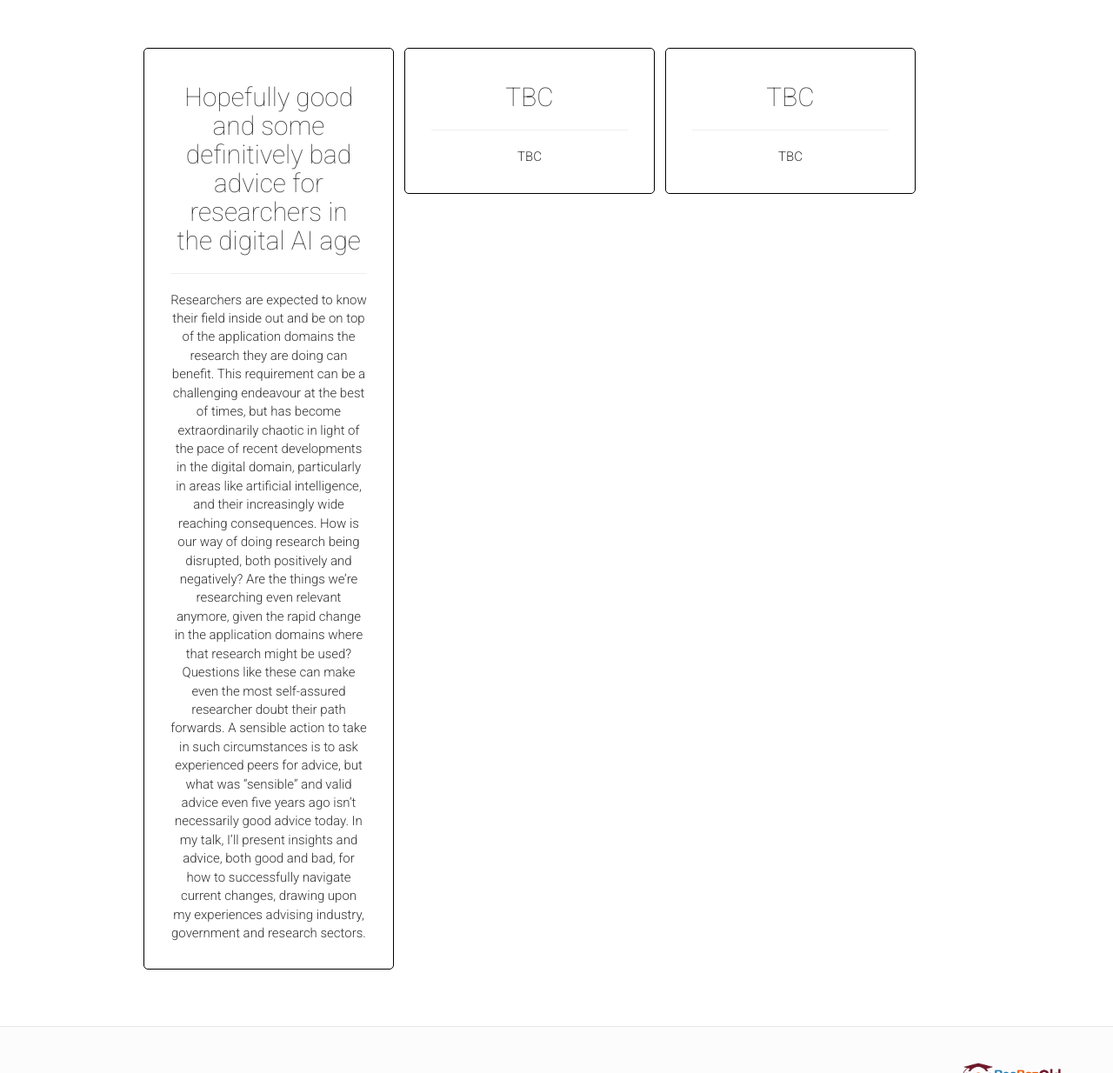
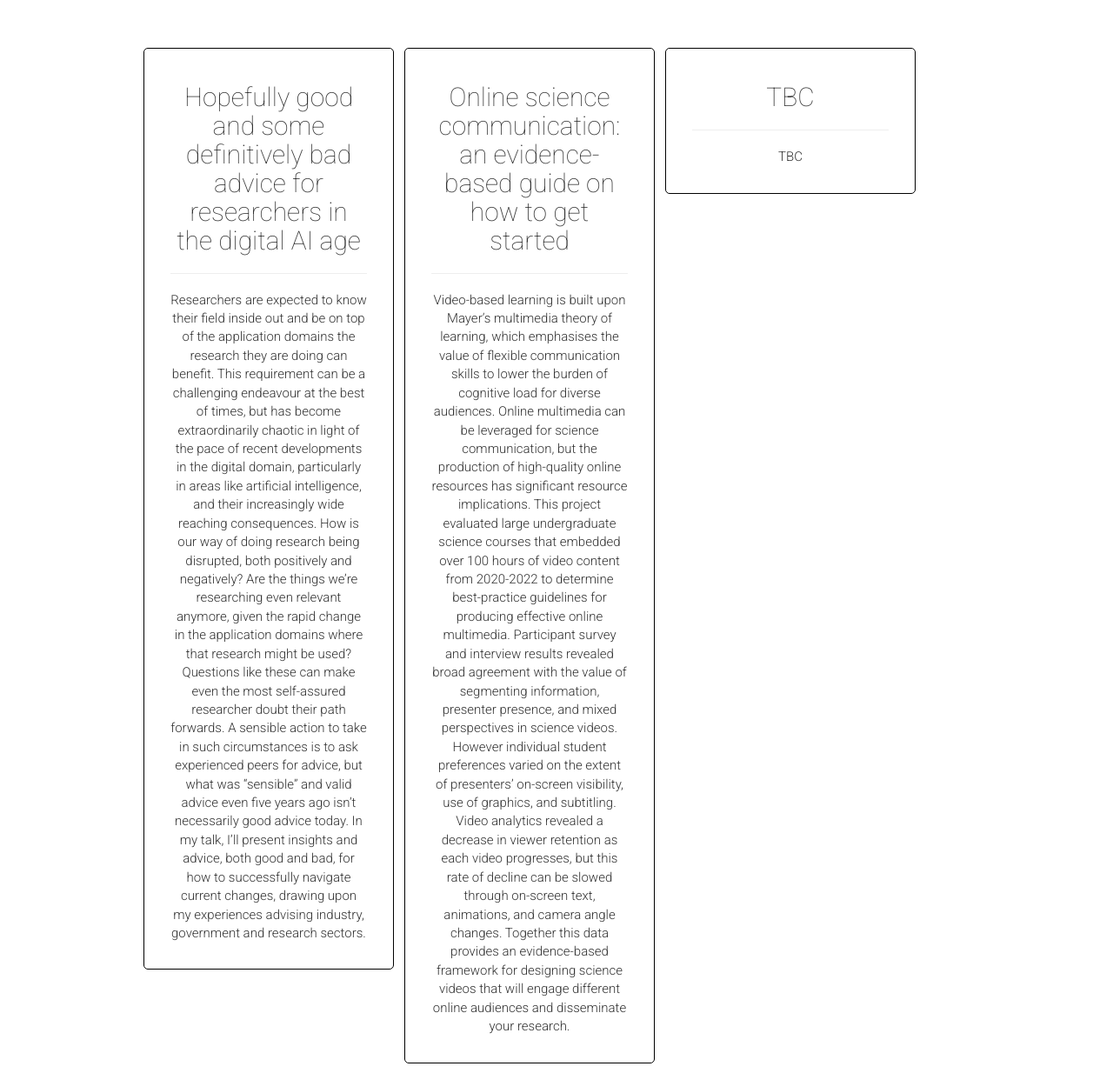
Before and after one commit to resbaz/resbazvic2024, a Jekyll site: the page built from sessions.html, in a window 1280 px wide and 1400 px high, scrolled down 241 px. Shown: the part 166-1400 px from the top of the window at 87% size. Built offline with Jekyll 4.4.1, drawn with Linux system fonts in a browser that asks for light colours; nearby versions of some CDN libraries; comment, search, counter and statistics services are not loaded.

Commit message:
Jack Wang abstract

```diff
--- a/_data/sessions.yml
+++ b/_data/sessions.yml
@@ -48,10 +48,18 @@ necessarily good advice today. In my talk, I’ll present insights and advice, b
 upon my experiences advising industry, government and research sectors."
 -
   id: 1002
-  title: "TBC"
+  title: "Online science communication: an evidence-based guide on how to get started"
   subtype: talk
-  speakers: [2]
-  description: "TBC"
+  speakers: [6]
+  description: "Video-based learning is built upon Mayer’s multimedia theory of learning, which emphasises the value of flexible
+communication skills to lower the burden of cognitive load for diverse audiences.  Online multimedia can be leveraged for science communication, but the
+production of high-quality online resources has significant resource implications.  This project evaluated large undergraduate
+science courses that embedded over 100 hours of video content from 2020-2022 to determine best-practice guidelines for producing effective online
+multimedia.  Participant survey and interview results revealed broad agreement with the value of
+segmenting information, presenter presence, and mixed perspectives in science videos.  However individual student preferences varied on the extent of presenters’ on-screen visibility, use of graphics, and subtitling.  Video
+analytics revealed a decrease in viewer retention as each video progresses, but this rate of decline can be slowed through on-screen text, animations,
+and camera angle changes. Together this data provides an evidence-based framework for designing science videos that will engage different online
+audiences and disseminate your research."
 -
   id: 2001
   title: "TBC"
```
